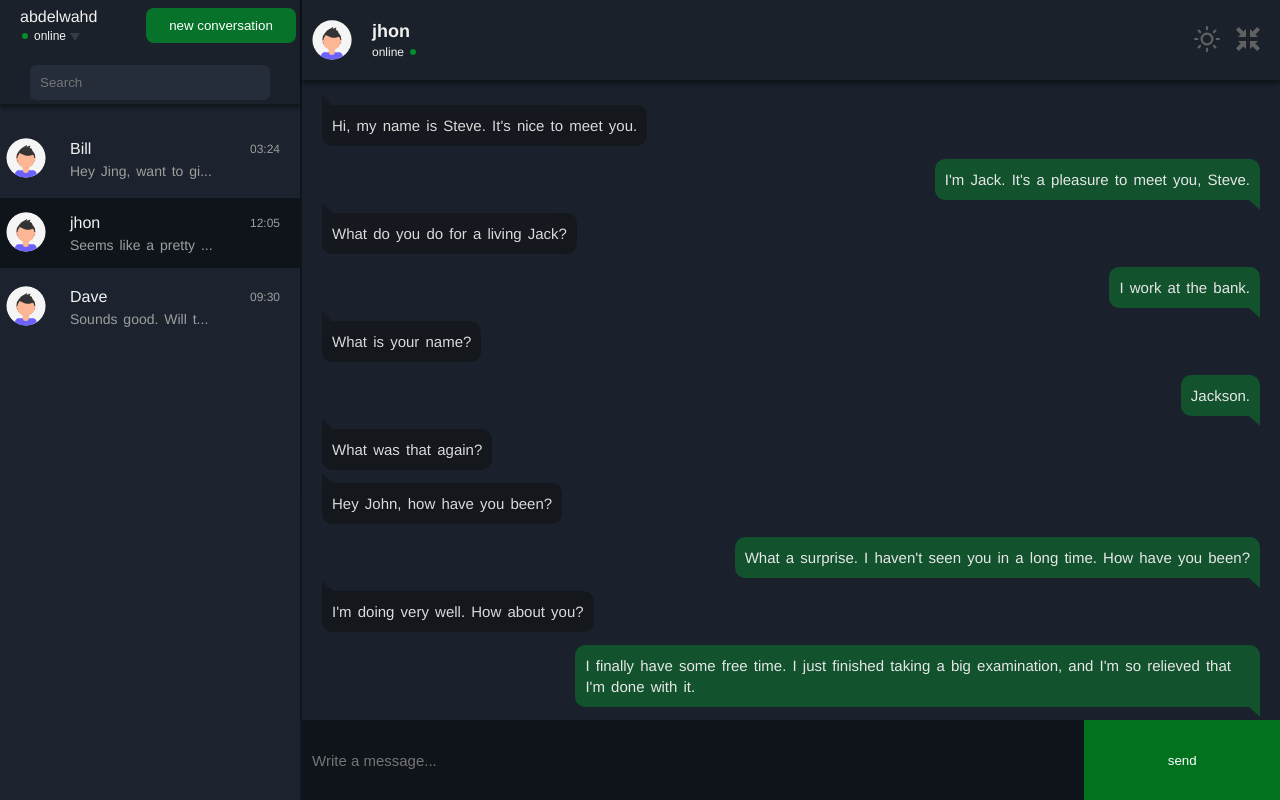
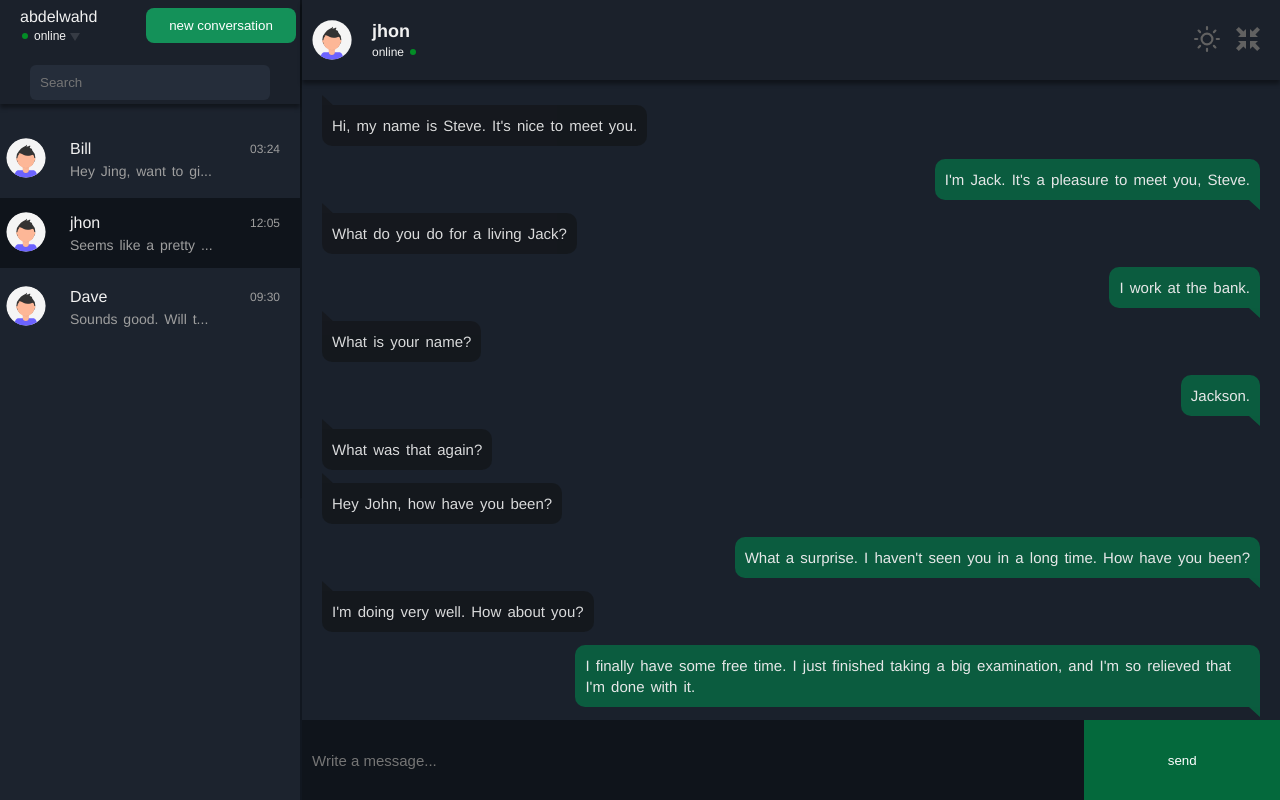
Before and after one commit to oumoussa98/chat-app, a Vue app: page / in a window 1280 px wide. Built offline with nearby package versions, Linux system fonts and the light colour scheme.

Commit message:
Update: some colors :art: change the green color

```diff
--- a/src/assets/css/_variables.scss
+++ b/src/assets/css/_variables.scss
@@ -5,7 +5,7 @@ body {
 	--bg-header: #1b212b;
 	--bg-search: #252d3a;
 	--bg-messages-container: #1c232e;
-	--sent: #03bd315b;
+	--sent: #038f509c;
 	--received: #1313138e;
 	--color: #f1f1f1;
 	--color-lighten: #9e9e9e;
@@ -21,8 +21,8 @@ body {
 	--skeleton-green: linear-gradient(
 		90deg,
 		rgba(2, 134, 42, 0) 0,
-		rgba(4, 134, 43, 0.4) 20%,
-		rgba(2, 129, 40, 0.8) 60%,
+		rgba(4, 177, 105, 0.4) 20%,
+		rgba(4, 182, 99, 0.8) 60%,
 		rgba(2, 133, 41, 0)
 	);
 }
@@ -33,7 +33,7 @@ body[data-dark="false"] {
 	--bg-header: #e7e7e7;
 	--bg-search: #d4d4d4;
 	--bg-messages-container: #ffffff;
-	--sent: #078527;
+	--sent: #02693b;
 	--color-lighten: #2e2e2e;
 	--received: #c0c0c0;
 	--color: #141414;
@@ -48,8 +48,8 @@ body[data-dark="false"] {
 	--skeleton-green: linear-gradient(
 		90deg,
 		rgba(2, 134, 42, 0) 0,
-		rgba(7, 207, 67, 0.4) 20%,
-		rgba(7, 223, 72, 0.8) 60%,
+		rgba(7, 197, 118, 0.4) 20%,
+		rgba(6, 194, 106, 0.8) 60%,
 		rgba(2, 133, 41, 0)
 	);
 }
--- a/src/components/Chat.vue
+++ b/src/components/Chat.vue
@@ -232,7 +232,7 @@ export default {
 			display: block;
 			float: right;
 			height: 100%;
-			background: #02721e;
+			background: #04693c;
 			border: none;
 			cursor: pointer;
 			outline: none;
--- a/src/components/ChatSideBar.vue
+++ b/src/components/ChatSideBar.vue
@@ -187,7 +187,7 @@ export default {
 			width: 50%;
 			padding: 10px;
 			float: right;
-			background: #06722a;
+			background: #149159;
 			border: none;
 			margin: 8px 4px 0 0;
 			border-radius: 8px;
```
